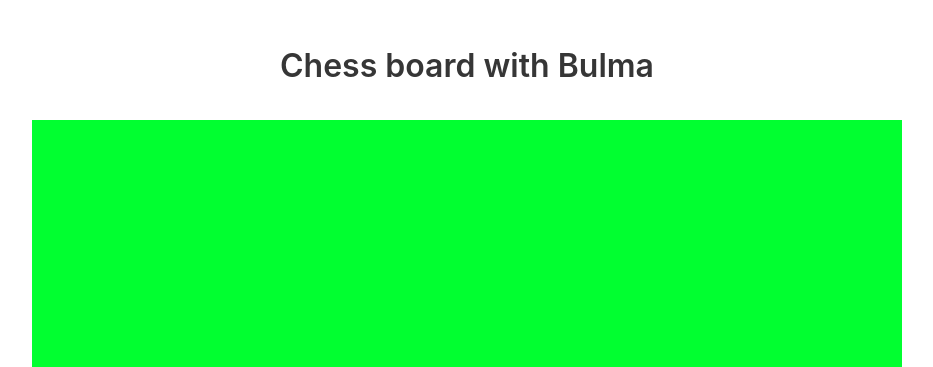
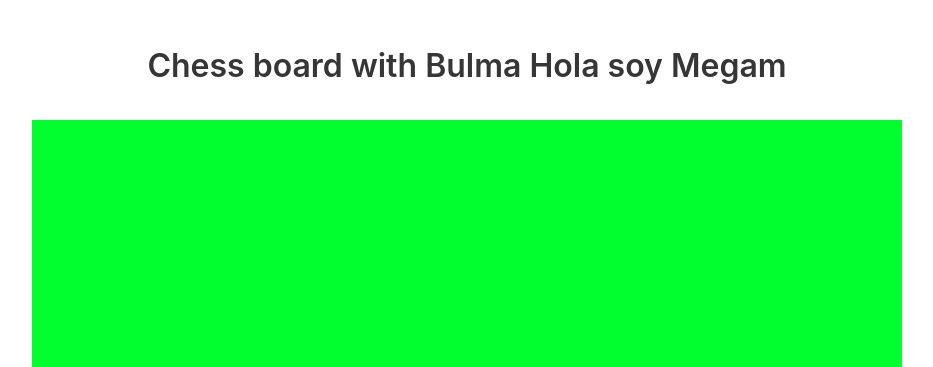
Before and after one commit to megamcald/static-test-netlify, a plain HTML site: page index.html in a window 1280 px wide. Shown: the top 367 px of the page, without its empty margins (173-1106 px from the left). Drawn offline with nearby package versions, Linux system fonts and the light colour scheme.

Commit message:
cambio de titulo

```diff
--- a/index.html
+++ b/index.html
@@ -14,7 +14,7 @@
   <body>
 
     <section class="section has-text-centered">
-      <h1 class="title">Chess board with Bulma</h1>
+      <h1 class="title">Chess board with Bulma Hola soy Megam</h1>
     </section>
     <div class="columns ">
       <div class="column is-8 is-offset-2">
```
